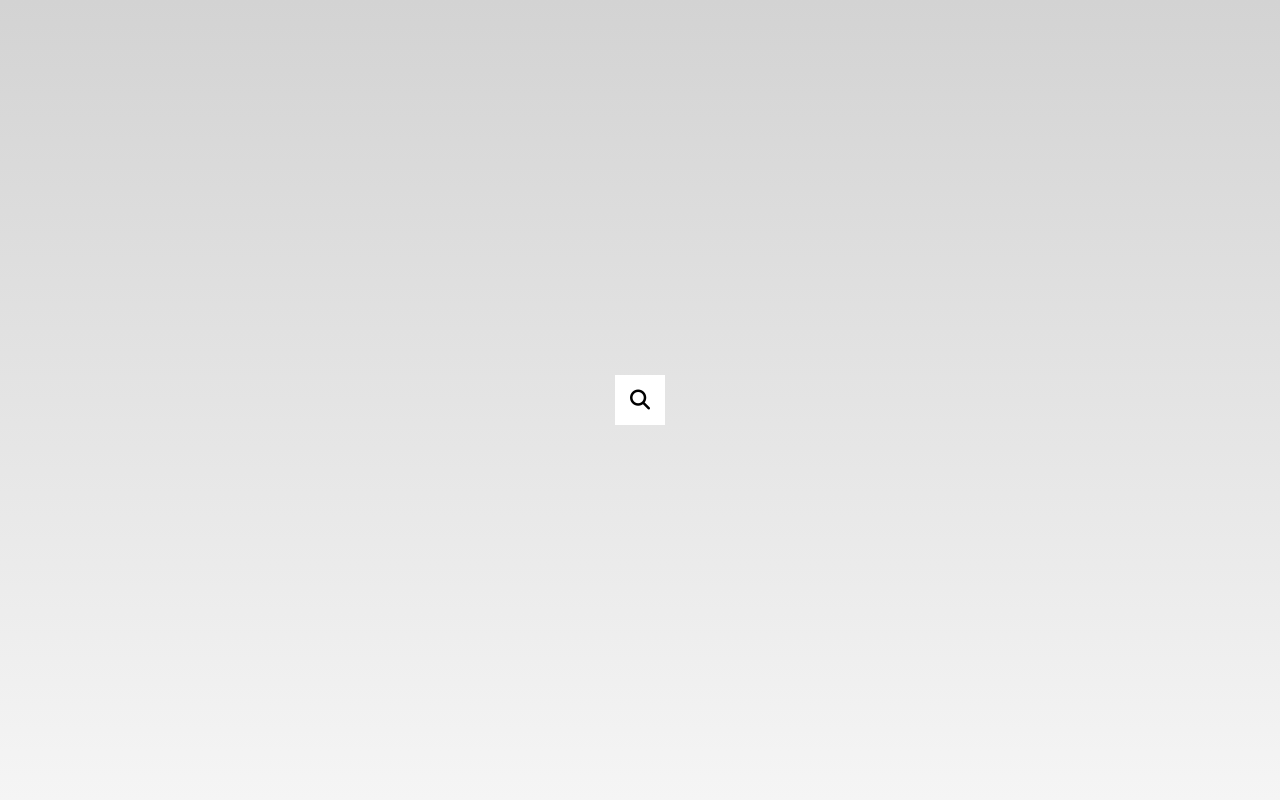
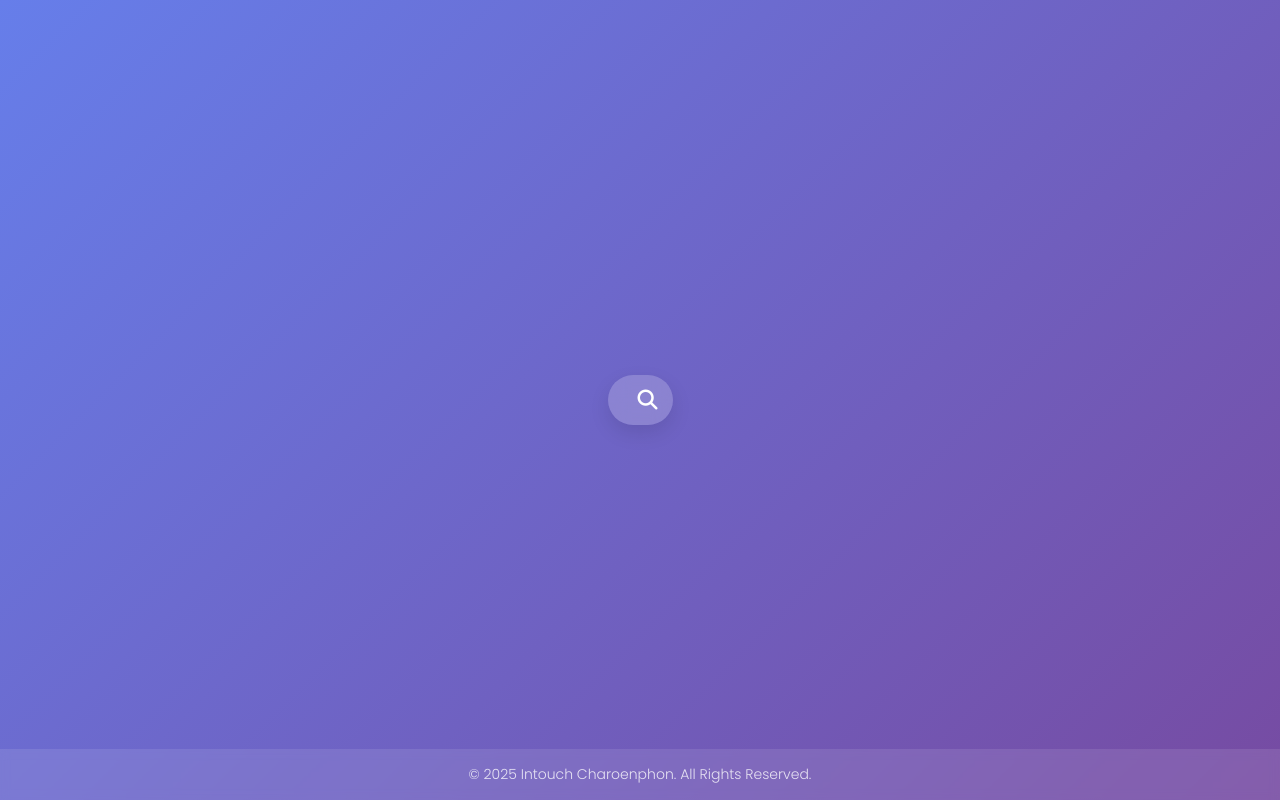
Before and after one commit to windme2/search-bar, a plain HTML site: page index.html in a window 1280 px wide. Drawn offline with Linux system fonts and the light colour scheme.

Commit message:
Update commit

```diff
--- a/index.html
+++ b/index.html
@@ -3,21 +3,21 @@
 <head>
     <meta charset="UTF-8">
     <meta name="viewport" content="width=device-width, initial-scale=1.0">
-    <!-- Style -->
     <link rel="stylesheet" href="style.css">
+    <link href="https://fonts.googleapis.com/css2?family=Poppins:wght@300;400;500&display=swap" rel="stylesheet">
     <title>Search Bar</title>
 </head>
 <body>
-    <!-- Search Bar -->
-    <div class="search">
-        <input type="text" class="input" placeholder="Search">
-        <button class="btn">
+    <form class="search" id="searchForm" action="https://www.google.com/search" method="get">
+        <input type="text" class="input" name="q" placeholder="Type to search...">
+        <button type="submit" class="btn">
             <i class="fa-solid fa-magnifying-glass"></i>
         </button>
-    </div>
-    <!-- Font Awesome -->
+    </form>
+    <footer class="footer">
+        <p>&copy; 2025 Intouch Charoenphon. All Rights Reserved.</p>
+    </footer>
     <script src="https://kit.fontawesome.com/51b0f01acc.js" crossorigin="anonymous"></script>
-    <!-- Script -->
     <script src="script.js"></script>
 </body>
 </html>
--- a/script.js
+++ b/script.js
@@ -2,7 +2,27 @@ const search = document.querySelector('.search')
 const btn = document.querySelector('.btn')
 const input = document.querySelector('.input')
 
-btn.addEventListener('click', () => {
-    search.classList.toggle('active')
-    input.focus()
+// Toggle search bar expansion
+btn.addEventListener('click', (e) => {
+    if (!search.classList.contains('active')) {
+        e.preventDefault() // Prevent form submission when just expanding
+        search.classList.add('active')
+        input.focus()
+    }
 })
+
+// Close search bar when clicking outside
+document.addEventListener('click', (e) => {
+    if (!search.contains(e.target) && search.classList.contains('active')) {
+        search.classList.remove('active')
+        input.value = ''
+    }
+})
+
+// Handle escape key to close search
+document.addEventListener('keydown', (e) => {
+    if (e.key === 'Escape' && search.classList.contains('active')) {
+        search.classList.remove('active')
+        input.value = ''
+    }
+})
--- a/style.css
+++ b/style.css
@@ -1,11 +1,10 @@
-
 * {
     box-sizing: border-box;
 }
-/* Background */
+
 body {
-    background-image: linear-gradient(180deg, #D3D3D3, #F5F5F5);
-    font-family: 'Roboto', sans-serif;
+    background: linear-gradient(135deg, #667eea 0%, #764ba2 100%);
+    font-family: 'Poppins', sans-serif;
     display: flex;
     align-items: center;
     justify-content: center;
@@ -13,43 +12,89 @@ body {
     margin: 0;
     overflow: hidden;
 }
-/* Search Bar */
+
 .search {
     position: relative;
     height: 50px;
+    background: rgba(255, 255, 255, 0.2);
+    border-radius: 25px;
+    backdrop-filter: blur(10px);
+    box-shadow: 0 8px 20px rgba(0, 0, 0, 0.1);
+    transition: all 0.3s ease;
+}
+
+.search:hover {
+    background: rgba(255, 255, 255, 0.25);
+    transform: translateY(-2px);
 }
 
 .search .input {
-    background-color: #fff;
-    border: 0;
-    font-size: 18px;
-    padding: 15px;
+    background: transparent;
+    border: none;
+    font-size: 16px;
+    padding: 15px 45px 15px 20px;
     height: 50px;
     width: 50px;
-    transition: width 0.3s ease;
+    color: white;
+    border-radius: 25px;
+    transition: all 0.6s cubic-bezier(0.68, -0.55, 0.265, 1.55);
+}
+
+.input::placeholder {
+    color: rgba(255, 255, 255, 0.8);
 }
 
 .btn {
-    background-color: #fff;
-    border: 0;
+    background: transparent;
+    border: none;
     cursor: pointer;
     font-size: 20px;
     position: absolute;
     top: 0;
-    left: 0;
+    right: 0;
     height: 50px;
     width: 50px;
-    transition: transform 0.3s ease;
+    transition: all 0.3s ease;
+    color: white;
 }
 
-.btn:focus,.input:focus {
+.btn:hover {
+    transform: rotate(90deg);
+}
+
+.btn:focus,
+.input:focus {
     outline: none;
+}
+
+.search.active {
+    background: rgba(255, 255, 255, 0.3);
 }
 
 .search.active .input {
     width: 300px;
+    padding-left: 20px;
 }
 
 .search.active .btn {
-    transform: translateX(300px);
+    transform: translateX(0) rotate(360deg);
+    background: transparent;
 }
+
+.footer {
+    position: fixed;
+    bottom: 0;
+    left: 0;
+    width: 100%;
+    padding: 15px;
+    text-align: center;
+    color: rgba(255, 255, 255, 0.8);
+    font-size: 14px;
+    backdrop-filter: blur(5px);
+    background: rgba(255, 255, 255, 0.1);
+}
+
+.footer p {
+    margin: 0;
+    font-weight: 300;
+}
```
Also changed, not shown: 1 other file.
